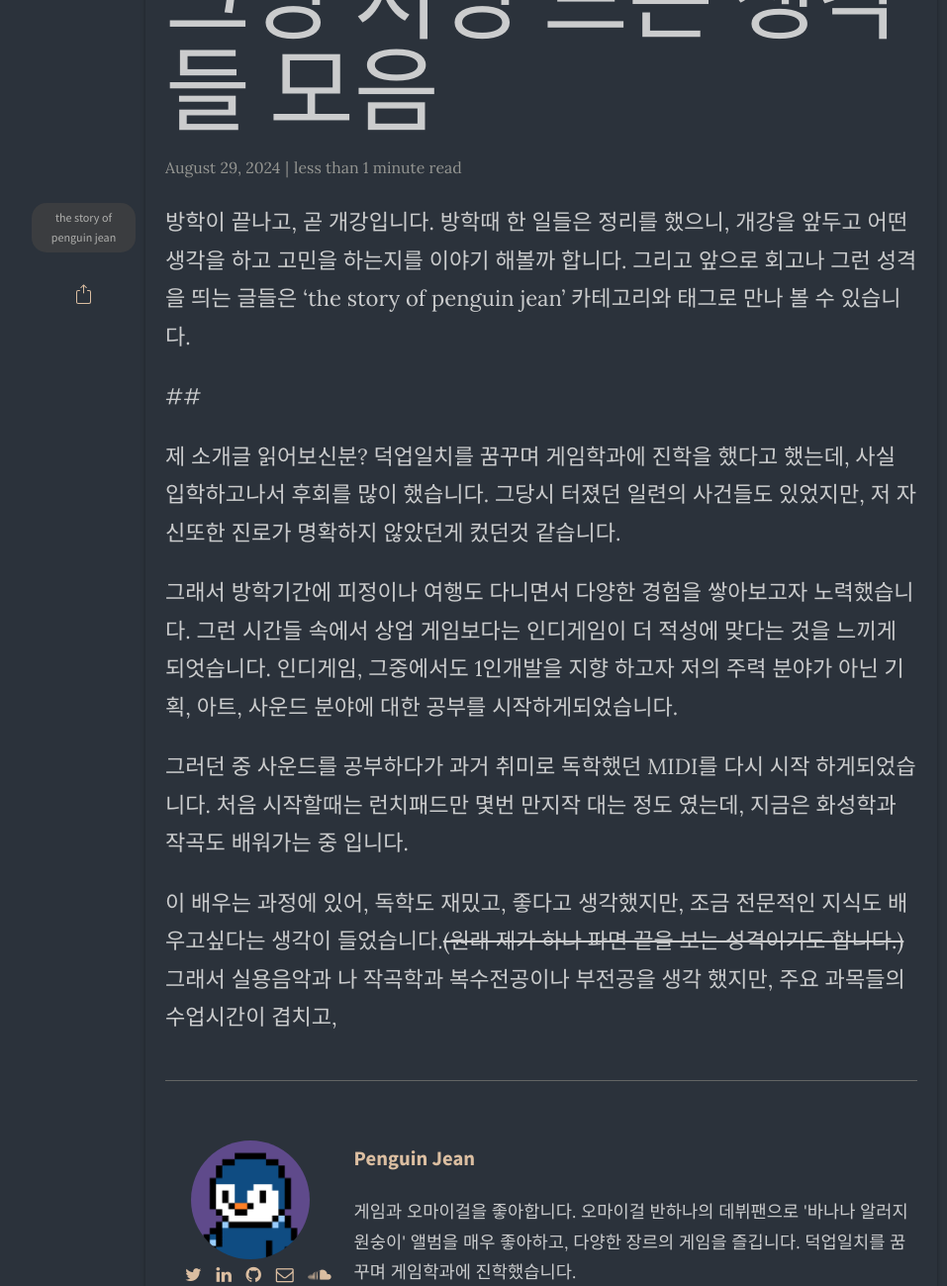
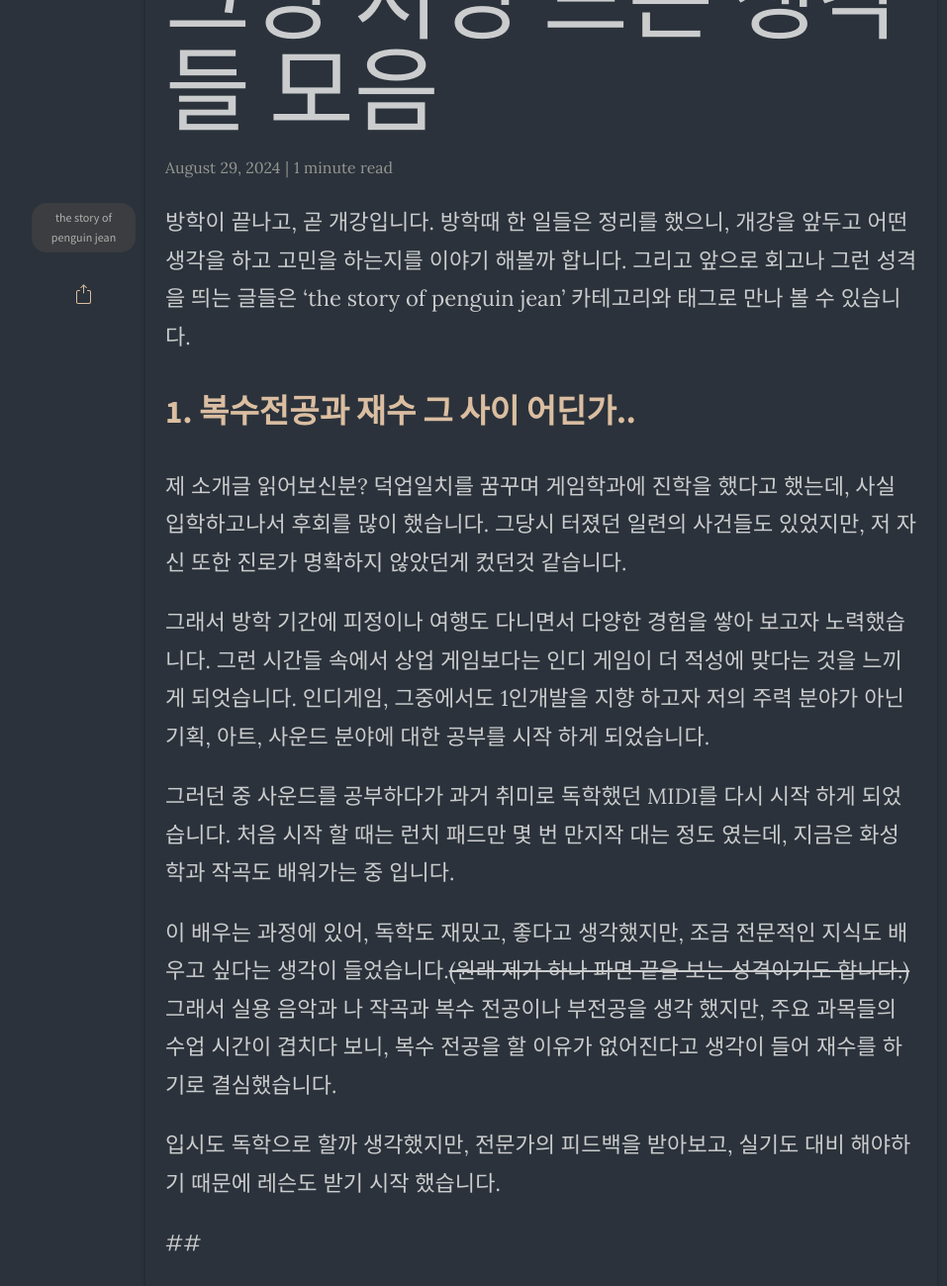
Before and after one commit to penguinjean/penguinjean.github.io, a Jekyll site: the page built from _posts/2024-08-29-the-story-of-penguin-jean.md, in a window 1280 px wide and 1400 px high, scrolled down 566 px, cut to the strip 101-1400 px from the top of the window. Shown: the whole strip at 99% size, without its empty margins (93-1050 px from the left). Built offline with Jekyll 4.4.1, drawn with Linux system fonts in a browser that asks for light colours; some web fonts are replaced; comment, search, counter and statistics services are not loaded; some of the changed text lies outside the part shown.

Commit message:
Update 2024-08-29-the-story-of-penguin-jean.md

```diff
--- a/_posts/2024-08-29-the-story-of-penguin-jean.md
+++ b/_posts/2024-08-29-the-story-of-penguin-jean.md
@@ -13,12 +13,16 @@ description: "The story of penguin jean"
 
 방학이 끝나고, 곧 개강입니다. 방학때 한 일들은 정리를 했으니, 개강을 앞두고 어떤 생각을 하고 고민을 하는지를 이야기 해볼까 합니다. 그리고 앞으로 회고나 그런 성격을 띄는 글들은 'the story of penguin jean'  카테고리와 태그로 만나 볼 수 있습니다.
 
+## 1. 복수전공과 재수 그 사이 어딘가..
+
+제 소개글 읽어보신분? 덕업일치를 꿈꾸며 게임학과에 진학을 했다고 했는데, 사실 입학하고나서 후회를 많이 했습니다. 그당시 터졌던 일련의 사건들도 있었지만, 저 자신 또한 진로가 명확하지 않았던게 컸던것 같습니다.
+
+그래서 방학 기간에 피정이나 여행도 다니면서 다양한 경험을 쌓아 보고자 노력했습니다. 그런 시간들 속에서 상업 게임보다는 인디 게임이 더 적성에 맞다는 것을 느끼게 되엇습니다.  인디게임, 그중에서도 1인개발을 지향 하고자 저의 주력 분야가 아닌 기획, 아트, 사운드 분야에 대한 공부를 시작 하게 되었습니다.
+
+그러던 중 사운드를 공부하다가 과거 취미로 독학했던  MIDI를 다시 시작 하게 되었습니다. 처음 시작 할 때는 런치 패드만 몇 번 만지작 대는 정도 였는데, 지금은 화성학과 작곡도 배워가는 중 입니다.
+
+이 배우는 과정에 있어, 독학도 재밌고, 좋다고 생각했지만, 조금 전문적인 지식도 배우고 싶다는 생각이 들었습니다.~~(원래 제가 하나 파면 끝을 보는 성격이기도 합니다.)~~  그래서 실용 음악과 나 작곡과 복수 전공이나 부전공을 생각 했지만, 주요 과목들의 수업 시간이 겹치다 보니, 복수 전공을 할 이유가 없어진다고 생각이 들어 재수를 하기로 결심했습니다.
+
+입시도 독학으로 할까 생각했지만,  전문가의 피드백을 받아보고, 실기도 대비 해야하기 때문에 레슨도 받기 시작 했습니다.
+
 ##
-
-제 소개글 읽어보신분? 덕업일치를 꿈꾸며 게임학과에 진학을 했다고 했는데, 사실 입학하고나서 후회를 많이 했습니다. 그당시 터졌던 일련의 사건들도 있었지만, 저 자신또한 진로가 명확하지 않았던게 컸던것 같습니다.
-
-그래서 방학기간에 피정이나 여행도 다니면서 다양한 경험을 쌓아보고자 노력했습니다. 그런 시간들 속에서 상업 게임보다는 인디게임이 더 적성에 맞다는 것을 느끼게 되엇습니다.  인디게임, 그중에서도 1인개발을 지향 하고자 저의 주력 분야가 아닌 기획, 아트, 사운드 분야에 대한 공부를 시작하게되었습니다.
-
-그러던 중 사운드를 공부하다가 과거 취미로 독학했던  MIDI를 다시 시작 하게되었습니다. 처음 시작할때는 런치패드만 몇번 만지작 대는 정도 였는데, 지금은 화성학과 작곡도 배워가는 중 입니다.
-
-이 배우는 과정에 있어, 독학도 재밌고, 좋다고 생각했지만, 조금 전문적인 지식도 배우고싶다는 생각이 들었습니다.~~(원래 제가 하나 파면 끝을 보는 성격이기도 합니다.)~~  그래서 실용음악과 나 작곡학과 복수전공이나 부전공을 생각 했지만, 주요 과목들의 수업시간이 겹치고,
```
